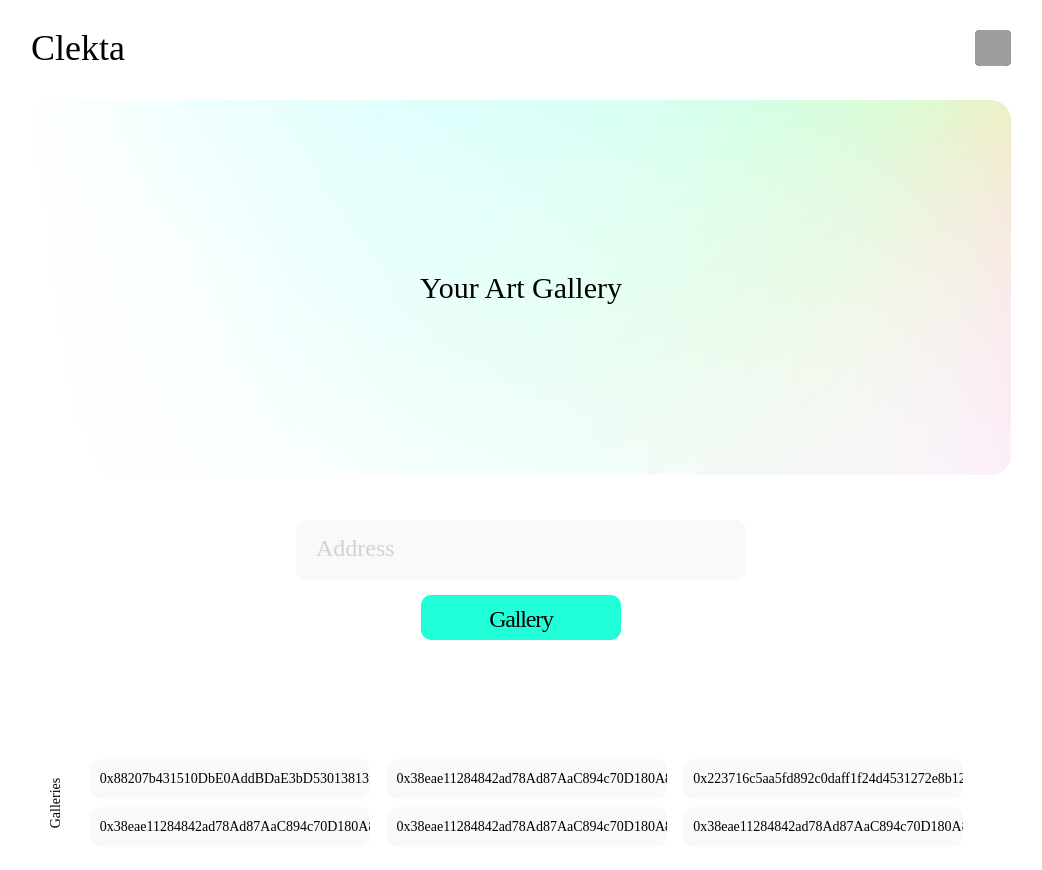
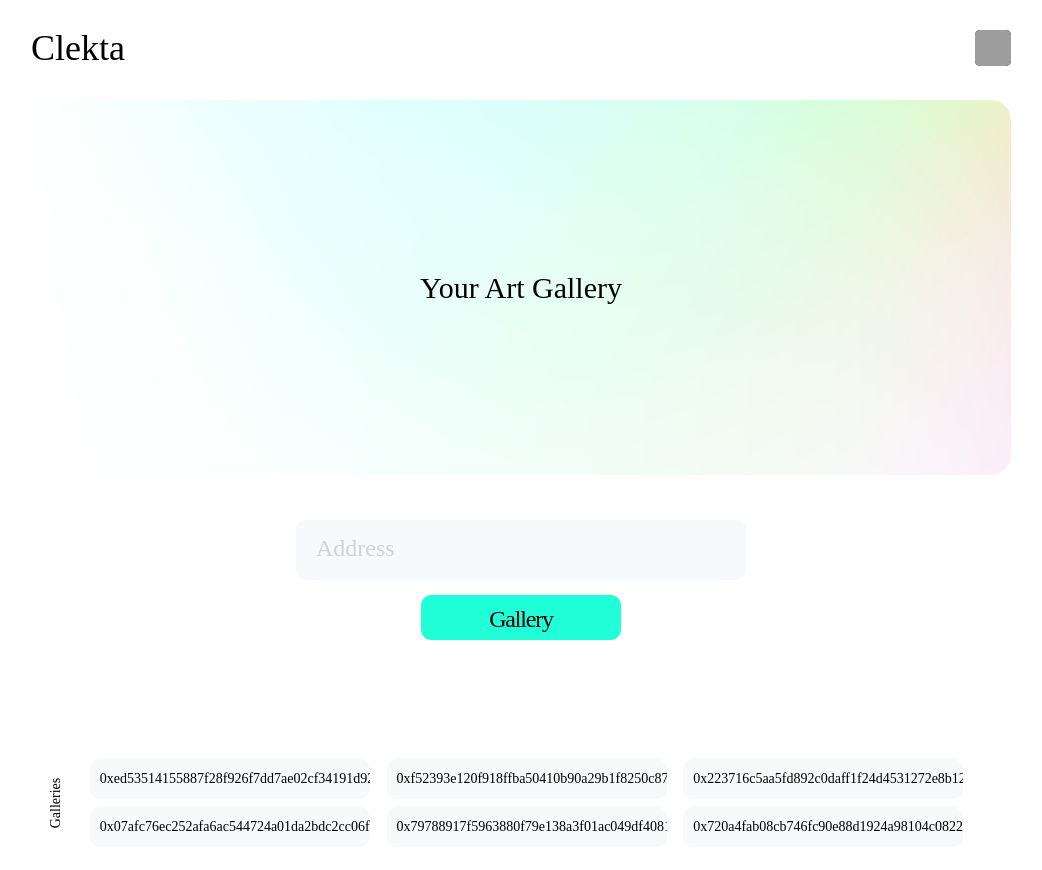
Before and after one commit to philliplakis/clekta, a Next.js app: page / in a window 1280 px wide. Shown: the top 870 px of the page, without its empty margins (119-1161 px from the left). Built offline with nearby package versions, Linux system fonts and the light colour scheme; grey boxes are pictures that could not be loaded; a web font is replaced by a local one.

Commit message:
update fav and new galleries

```diff
--- a/pages/index.tsx
+++ b/pages/index.tsx
@@ -162,22 +162,22 @@ export default function Home(): JSX.Element {
             <RotatedHeading>Galleries</RotatedHeading>
             <ContentGrid>
               <RecentSearchComponent>
-                0x88207b431510DbE0AddBDaE3bD53013813fC8c71
+                0xed53514155887f28f926f7dd7ae02cf34191d927
               </RecentSearchComponent>
               <RecentSearchComponent>
-                0x38eae11284842ad78Ad87AaC894c70D180A8DD38
+                0xf52393e120f918ffba50410b90a29b1f8250c879
               </RecentSearchComponent>
               <RecentSearchComponent>
                 0x223716c5aa5fd892c0daff1f24d4531272e8b12d
               </RecentSearchComponent>
               <RecentSearchComponent>
-                0x38eae11284842ad78Ad87AaC894c70D180A8DD38
+                0x07afc76ec252afa6ac544724a01da2bdc2cc06fb
               </RecentSearchComponent>
               <RecentSearchComponent>
-                0x38eae11284842ad78Ad87AaC894c70D180A8DD38
+                0x79788917f5963880f79e138a3f01ac049df40812
               </RecentSearchComponent>
               <RecentSearchComponent>
-                0x38eae11284842ad78Ad87AaC894c70D180A8DD38
+                0x720a4fab08cb746fc90e88d1924a98104c0822cf
               </RecentSearchComponent>
             </ContentGrid>
           </Row>
```
Also changed, not shown: public/vercel.svg (deleted), 1 other file (tests, documents, lock files or other folders).
